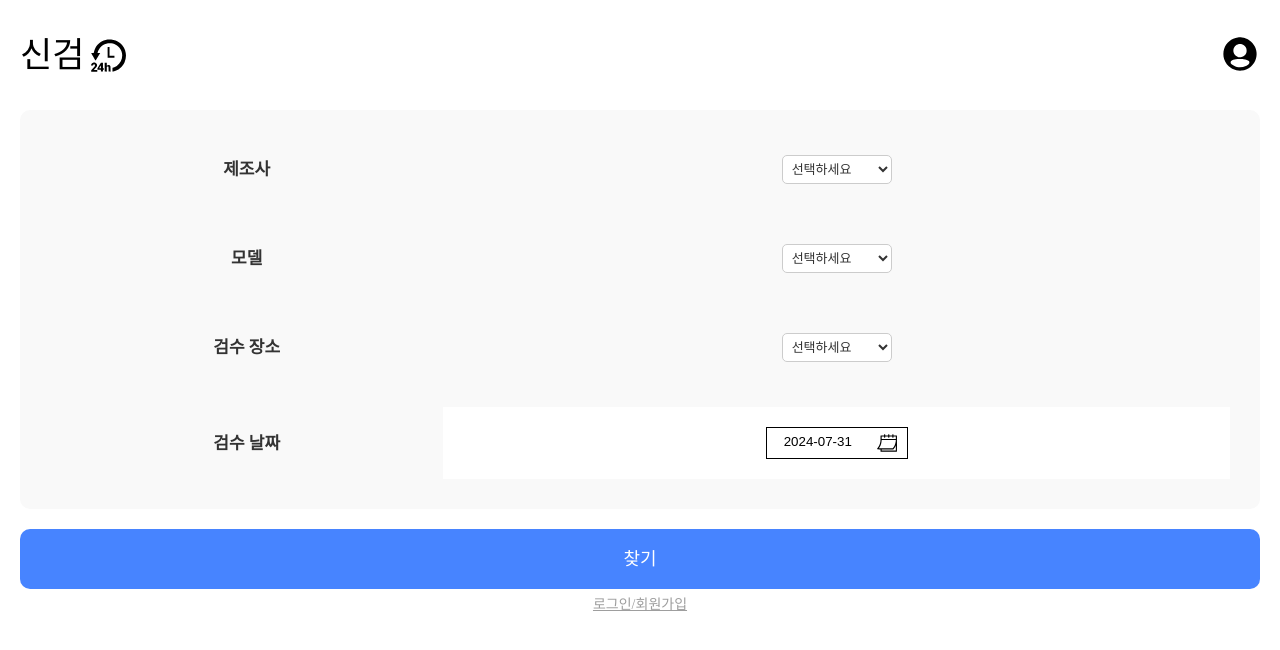
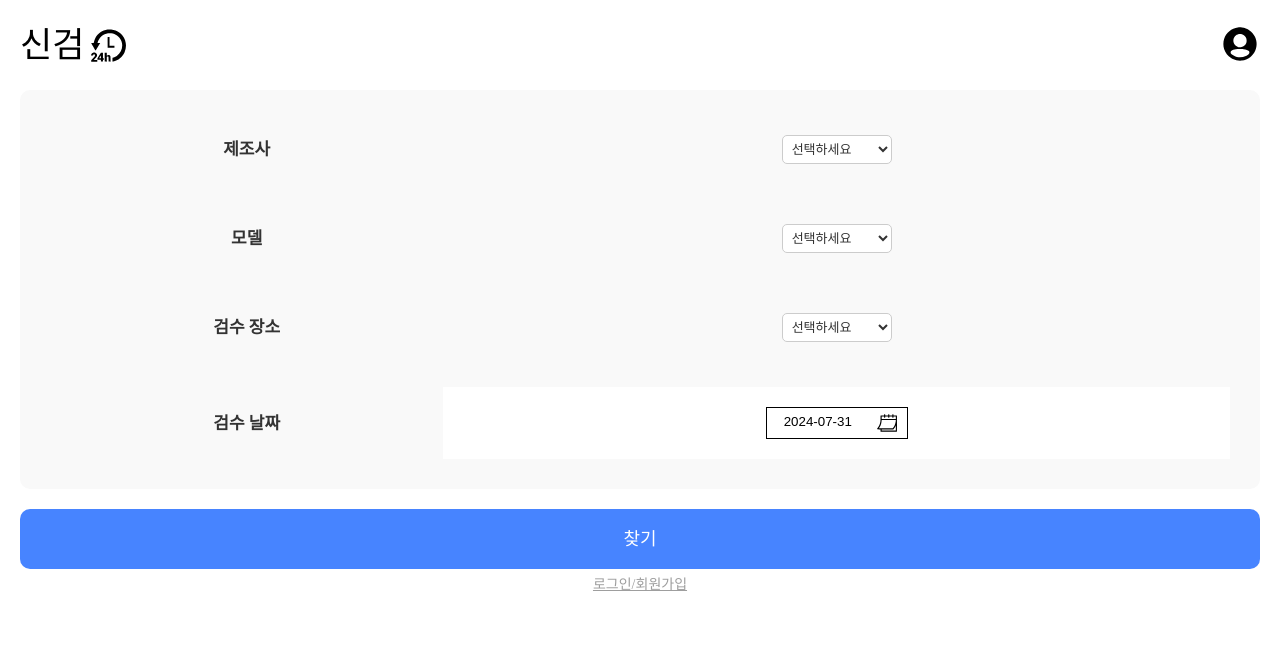
Before and after one commit to KEBBootCamp/Frontend, a React (Vite) app: page / in a window 1280 px wide. Shown: the top 650 px of the page. Built offline with nearby package versions, Linux system fonts and the light colour scheme; a web font is replaced by a local one.

Commit message:
style: css 수정

```diff
--- a/src/components/common/Header.jsx
+++ b/src/components/common/Header.jsx
@@ -33,16 +33,14 @@ export default Header;
 
 const HeaderWrapper = styled.div`
     width: 100%;
-
-    /* border: 1px solid; */
 `;
 
 const HeaderBodyWrapper = styled.div`
+    height: 5rem;
+
     display: flex;
     align-items: center;
     justify-content: space-between;
-
-    height: 7rem;
 `;
 
 const HeaderLogoButton = styled.button`
@@ -54,7 +52,6 @@ const HeaderLogoButton = styled.button`
 
 const HeaderTitle = styled.div`
     font-family: "ONE-Mobile-POP";
-    /* font-weight: 600; */
     font-size: 3.5rem;
 `;
 
--- a/src/pages/ExpertDetail.jsx
+++ b/src/pages/ExpertDetail.jsx
@@ -63,6 +63,9 @@ const ExpertDetailWrapper = styled.div`
 
 const HeaderWrapper = styled.div`
     display: flex;
+    justify-content: center;
+
+    margin-left: 3.5rem;
 `;
 const BackExpertList = styled.div`
     width: 100%;
--- a/src/pages/ExpertMyInfoFix.jsx
+++ b/src/pages/ExpertMyInfoFix.jsx
@@ -109,7 +109,7 @@ const FixDoneButton = styled.button`
     font-size: 1.5rem;
 
     margin-top: 2rem;
-    margin-left: 24rem;
+    margin-left: 25.5rem;
     background-color: rgb(4, 41, 63);
     color: white;
 `;
```
